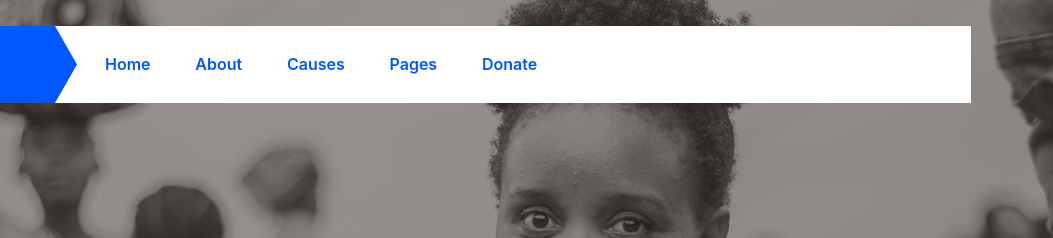
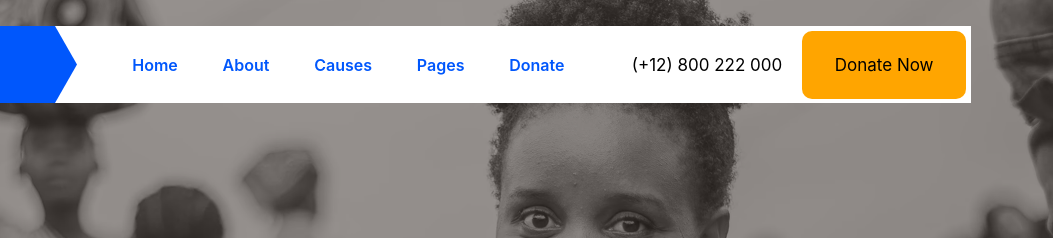
Before and after one commit to chandanH001/html-scss, a plain HTML site: page index.html in a window 1280 px wide. Shown: the top 238 px of the page, 227-1280 px from the left. Drawn offline with Linux system fonts and the light colour scheme; a web font is replaced by a local one.

Commit message:
header area right

```diff
--- a/assets/scss/layout/header/_header.scss
+++ b/assets/scss/layout/header/_header.scss
@@ -9,8 +9,31 @@
         right: 0px;
     }
 
+    // Button right................
+    &-right {
+
+        display: flex;
+        gap: 20px;
+        flex-direction: row;
+        flex-wrap: nowrap;
+        align-content: center;
+        justify-content: flex-end;
+        align-items: center;
+        width: 100%;
+    }
+
+    &-cta {
+        background-color: orange;
+        padding: 20px 32.5px;
+        border-radius: 10px;
+        margin-right: 5px;
+    }
+
     &-row {
         background-color: var(--cd-white-color);
+        display: flex;
+        align-items: center;
+        justify-content: space-between;
     }
 
     &-logo-box {
--- a/index.html
+++ b/index.html
@@ -13,7 +13,7 @@
     <header>
         <div class="cd-header-area cd-header-area-transparent">
             <div class="container ">
-                <div class="cd-header-area-row d-flex">
+                <div class="cd-header-area-row">
                     <div class="cd-header-area-logo-box">
                         <div class="cd-header-area-logo cd-header-area-rectangle">
                             <a href="#"><img src="/assets/img/logo.png" alt=""></a>
@@ -54,6 +54,19 @@
                             </ul>
                         </nav>
                     </div>
+                    <div class="cd-header-area-content">
+
+                        <div class="cd-header-area-right">
+                            <div class="cd-header-area-cta-phone">
+                                <a href="tel:(+12) 800 222 000">(+12) 800 222 000</a>
+                            </div>
+                            <div class="cd-header-area-cta">
+                                <a href="#">Donate Now</a>
+                            </div>
+                        </div>
+
+                    </div>
+
                 </div>
             </div>
         </div>
```
Also changed, not shown: assets/css/style.css, 1 other file.
